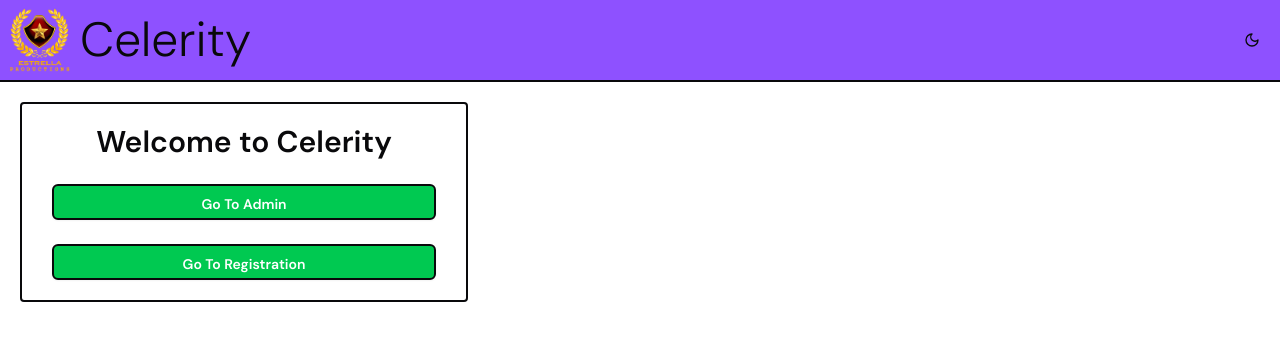
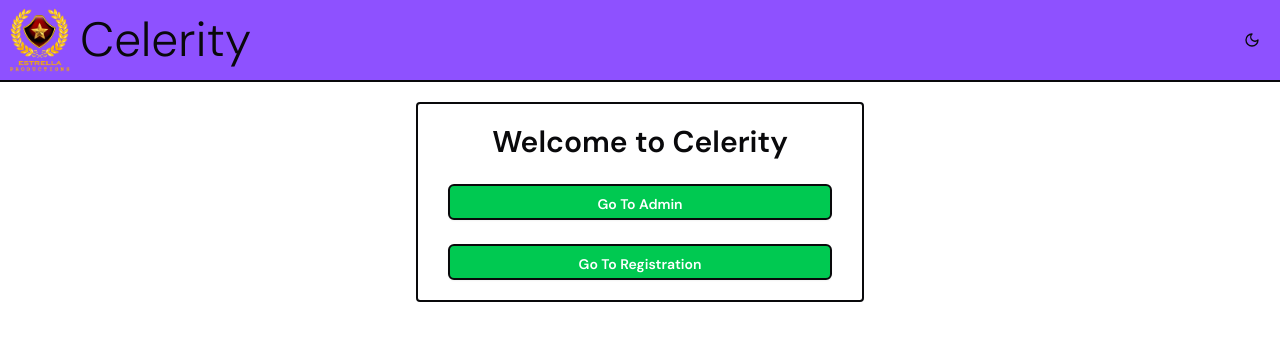
Before and after one commit to GlowingObsidian/Celerity, a React (Vite) app: page / in a window 1280 px wide. Shown: the top 340 px of the page. Built offline with nearby package versions, Linux system fonts and the light colour scheme; no server answers.

Commit message:
minor positioning issue fixed on landing page

```diff
--- a/src/App.tsx
+++ b/src/App.tsx
@@ -17,7 +17,7 @@ function App() {
               path="/"
               element={
                 <div className="container mx-auto">
-                  <div className="max-w-md border-2 rounded m-5 p-5 space-y-6 *:max-w-sm *:mx-auto *:block *:text-center">
+                  <div className="max-w-md border-2 rounded mx-auto my-5 p-5 space-y-6 *:max-w-sm *:mx-auto *:block *:text-center">
                     <p className="text-3xl">Welcome to Celerity</p>
                     <Button asChild>
                       <a href="/admin"> Go To Admin</a>
```
